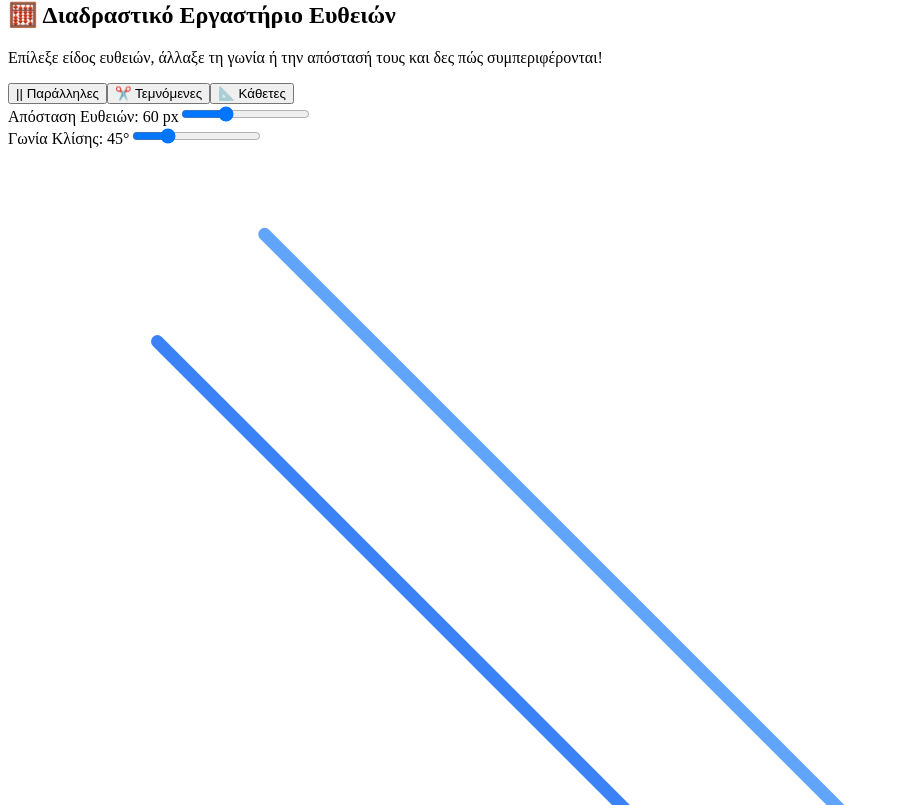
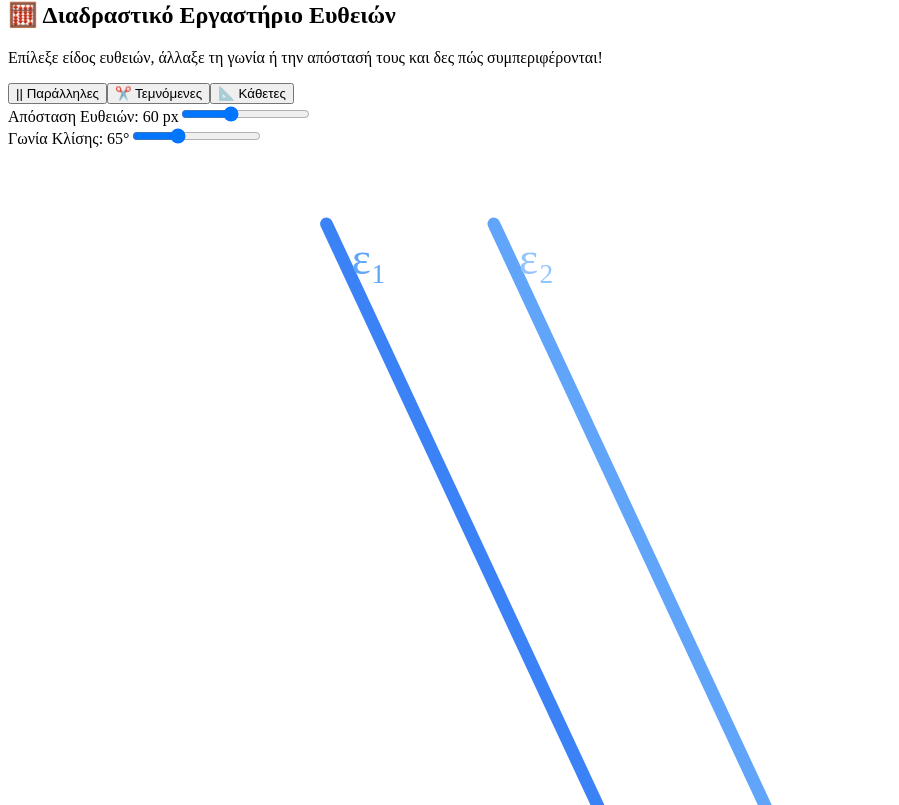
Before and after one commit to gkrimpas-lab/learn-maths-2026, a Next.js app: page /d-dimotikou/13-paralliles in a window 1280 px wide. Shown: the part 715-1520 px from the top of the page, without its empty margins (0-899 px from the left). Built offline with nearby package versions, Linux system fonts and the light colour scheme.

Commit message:
Update 13-paralliles.js

```diff
--- a/pages/d-dimotikou/13-paralliles.js
+++ b/pages/d-dimotikou/13-paralliles.js
@@ -3,9 +3,39 @@ import Head from 'next/head';
 import Link from 'next/link';
 import { LAYOUT } from '../../shared/layout-config';
 
+// Βοηθητική συνάρτηση για clipping γραμμής μέσα στα όρια [minX, maxX, minY, maxY]
+function clipLine(x0, y0, angleDeg, minX, maxX, minY, maxY) {
+  const rad = (angleDeg * Math.PI) / 180;
+  const dx = Math.cos(rad);
+  const dy = Math.sin(rad);
+
+  let tMin = -1000;
+  let tMax = 1000;
+
+  if (Math.abs(dx) > 0.0001) {
+    const t1 = (minX - x0) / dx;
+    const t2 = (maxX - x0) / dx;
+    tMin = Math.max(tMin, Math.min(t1, t2));
+    tMax = Math.min(tMax, Math.max(t1, t2));
+  }
+  if (Math.abs(dy) > 0.0001) {
+    const t1 = (minY - y0) / dy;
+    const t2 = (maxY - y0) / dy;
+    tMin = Math.max(tMin, Math.min(t1, t2));
+    tMax = Math.min(tMax, Math.max(t1, t2));
+  }
+
+  return {
+    x1: x0 + tMin * dx,
+    y1: y0 + tMin * dy,
+    x2: x0 + tMax * dx,
+    y2: y0 + tMax * dy
+  };
+}
+
 export default function ParallilesTheoryPage() {
   const [lineType, setLineType] = useState('parallel'); // 'parallel', 'intersecting', 'perpendicular'
-  const [angle, setAngle] = useState(45); // Γωνία κλίσης / διασταύρωσης
+  const [angle, setAngle] = useState(65); // Γωνία κλίσης / διασταύρωσης
   const [distance, setDistance] = useState(60); // Απόσταση για παράλληλες
 
   return (
@@ -171,7 +201,7 @@ export default function ParallilesTheoryPage() {
                     <input
                       type="range"
                       min="30"
-                      max="120"
+                      max="110"
                       value={distance}
                       onChange={(e) => setDistance(Number(e.target.value))}
                       className="w-full accent-blue-600 cursor-pointer"
@@ -183,8 +213,8 @@ export default function ParallilesTheoryPage() {
                     </label>
                     <input
                       type="range"
-                      min="0"
-                      max="180"
+                      min="10"
+                      max="170"
                       value={angle}
                       onChange={(e) => setAngle(Number(e.target.value))}
                       className="w-full accent-blue-600 cursor-pointer"
@@ -212,59 +242,68 @@ export default function ParallilesTheoryPage() {
               )}
             </div>
 
-            {/* CANVAS ΟΠΤΙΚΟΠΟΙΗΣΗΣ (SVG - ΑΥΞΗΜΕΝΟ ΥΨΟΣ) */}
-            <div className="bg-slate-900 p-6 md:p-8 rounded-3xl shadow-xl flex flex-col items-center justify-center space-y-4">
+            {/* CANVAS ΟΠΤΙΚΟΠΟΙΗΣΗΣ (SVG ME ΕΝΣΩΜΑΤΩΜΕΝΟ CLIPPING) */}
+            <div className="bg-slate-900 p-6 md:p-10 rounded-3xl shadow-xl flex flex-col items-center justify-center space-y-6">
 
-              <div className="w-full max-w-2xl h-[450px] bg-slate-950 rounded-2xl border border-slate-800 relative flex items-center justify-center overflow-hidden">
+              <div className="w-full max-w-2xl h-[420px] bg-slate-950 rounded-2xl border border-slate-800 relative flex items-center justify-center overflow-hidden">
                 <svg className="w-full h-full" viewBox="0 0 500 450">
 
                   {lineType === 'parallel' && (() => {
                     const rad = (angle * Math.PI) / 180;
-                    const len = 240; // Μεγαλύτερο μήκος ευθειών
-                    const dx = Math.cos(rad) * len;
-                    const dy = Math.sin(rad) * len;
                     const nx = -Math.sin(rad) * (distance / 2);
                     const ny = Math.cos(rad) * (distance / 2);
+
+                    // Κέντρα των δύο παράλληλων
+                    const x01 = 250 + nx;
+                    const y01 = 225 + ny;
+                    const x02 = 250 - nx;
+                    const y02 = 225 - ny;
+
+                    // Clipping στα όρια του SVG [30, 470, 30, 420]
+                    const line1 = clipLine(x01, y01, angle, 30, 470, 30, 420);
+                    const line2 = clipLine(x02, y02, angle, 30, 470, 30, 420);
+
+                    // Βρίσκουμε το πάνω σημείο για να βάλουμε την ετικέτα
+                    const label1X = line1.y1 < line1.y2 ? line1.x1 : line1.x2;
+                    const label1Y = line1.y1 < line1.y2 ? line1.y1 : line1.y2;
+
+                    const label2X = line2.y1 < line2.y2 ? line2.x1 : line2.x2;
+                    const label2Y = line2.y1 < line2.y2 ? line2.y1 : line2.y2;
 
                     return (
                       <g>
                         {/* Ευθεία ε1 */}
                         <line
-                          x1={250 + nx - dx} y1={225 + ny - dy}
-                          x2={250 + nx + dx} y2={225 + ny + dy}
+                          x1={line1.x1} y1={line1.y1}
+                          x2={line1.x2} y2={line1.y2}
                           stroke="#3b82f6" strokeWidth="5" strokeLinecap="round"
                         />
-                        <text x={250 + nx + dx - 15} y={225 + ny + dy - 15} fill="#60a5fa" fontWeight="black" fontSize="18">ε₁</text>
+                        <text x={label1X + 10} y={label1Y + 20} fill="#60a5fa" fontWeight="black" fontSize="18">ε₁</text>
 
                         {/* Ευθεία ε2 */}
                         <line
-                          x1={250 - nx - dx} y1={225 - ny - dy}
-                          x2={250 - nx + dx} y2={225 - ny + dy}
+                          x1={line2.x1} y1={line2.y1}
+                          x2={line2.x2} y2={line2.y2}
                           stroke="#60a5fa" strokeWidth="5" strokeLinecap="round"
                         />
-                        <text x={250 - nx + dx - 15} y={225 - ny + dy - 15} fill="#93c5fd" fontWeight="black" fontSize="18">ε₂</text>
+                        <text x={label2X + 10} y={label2Y + 20} fill="#93c5fd" fontWeight="black" fontSize="18">ε₂</text>
                       </g>
                     );
                   })()}
 
                   {lineType === 'intersecting' && (() => {
-                    const rad = (angle * Math.PI) / 180;
-                    const len = 220;
-                    const dx1 = Math.cos(0) * len;
-                    const dy1 = Math.sin(0) * len;
-
-                    const dx2 = Math.cos(rad) * len;
-                    const dy2 = Math.sin(rad) * len;
+                    const line1 = clipLine(250, 225, 0, 30, 470, 30, 420);
+                    const line2 = clipLine(250, 225, angle, 30, 470, 30, 420);
 
                     return (
                       <g>
                         {/* Ευθεία ε1 */}
-                        <line x1={250 - dx1} y1={225 - dy1} x2={250 + dx1} y2={225 + dy1} stroke="#a855f7" strokeWidth="5" strokeLinecap="round" />
-                        <text x={250 + dx1 - 25} y={225 + dy1 - 15} fill="#c084fc" fontWeight="black" fontSize="18">ε₁</text>
+                        <line x1={line1.x1} y1={line1.y1} x2={line1.x2} y2={line1.y2} stroke="#a855f7" strokeWidth="5" strokeLinecap="round" />
+                        <text x={line1.x2 - 30} y={line1.y2 - 12} fill="#c084fc" fontWeight="black" fontSize="18">ε₁</text>
 
                         {/* Ευθεία ε2 */}
-                        <line x1={250 - dx2} y1={225 - dy2} x2={250 + dx2} y2={225 + dy2} stroke="#e879f9" strokeWidth="5" strokeLinecap="round" />
-                        <text x={250 + dx2 - 25} y={225 + dy2 - 15} fill="#f0abfc" fontWeight="black" fontSize="18">ε₂</text>
+                        <line x1={line2.x1} y1={line2.y1} x2={line2.x2} y2={line2.y2} stroke="#e879f9" strokeWidth="5" strokeLinecap="round" />
+                        <text x={line2.x2 - 15} y={line2.y2 + 20} fill="#f0abfc" fontWeight="black" fontSize="18">ε₂</text>
 
                         {/* Σημείο Τομής Σ */}
                         <circle cx="250" cy="225" r="7" fill="#f43f5e" />
@@ -276,12 +315,12 @@ export default function ParallilesTheoryPage() {
                   {lineType === 'perpendicular' && (
                     <g>
                       {/* Ευθεία ε1 (Οριζόντια) */}
-                      <line x1="50" y1="225" x2="450" y2="225" stroke="#10b981" strokeWidth="5" strokeLinecap="round" />
-                      <text x="430" y="210" fill="#34d399" fontWeight="black" fontSize="18">ε₁</text>
+                      <line x1="40" y1="225" x2="460" y2="225" stroke="#10b981" strokeWidth="5" strokeLinecap="round" />
+                      <text x="440" y="210" fill="#34d399" fontWeight="black" fontSize="18">ε₁</text>
 
                       {/* Ευθεία ε2 (Κάθετη) */}
-                      <line x1="250" y1="30" x2="250" y2="420" stroke="#059669" strokeWidth="5" strokeLinecap="round" />
-                      <text x="265" y="55" fill="#6ee7b7" fontWeight="black" fontSize="18">ε₂</text>
+                      <line x1="250" y1="40" x2="250" y2="410" stroke="#059669" strokeWidth="5" strokeLinecap="round" />
+                      <text x="265" y="65" fill="#6ee7b7" fontWeight="black" fontSize="18">ε₂</text>
 
                       {/* Σημείο Τομής Σ */}
                       <circle cx="250" cy="225" r="7" fill="#f43f5e" />
```
